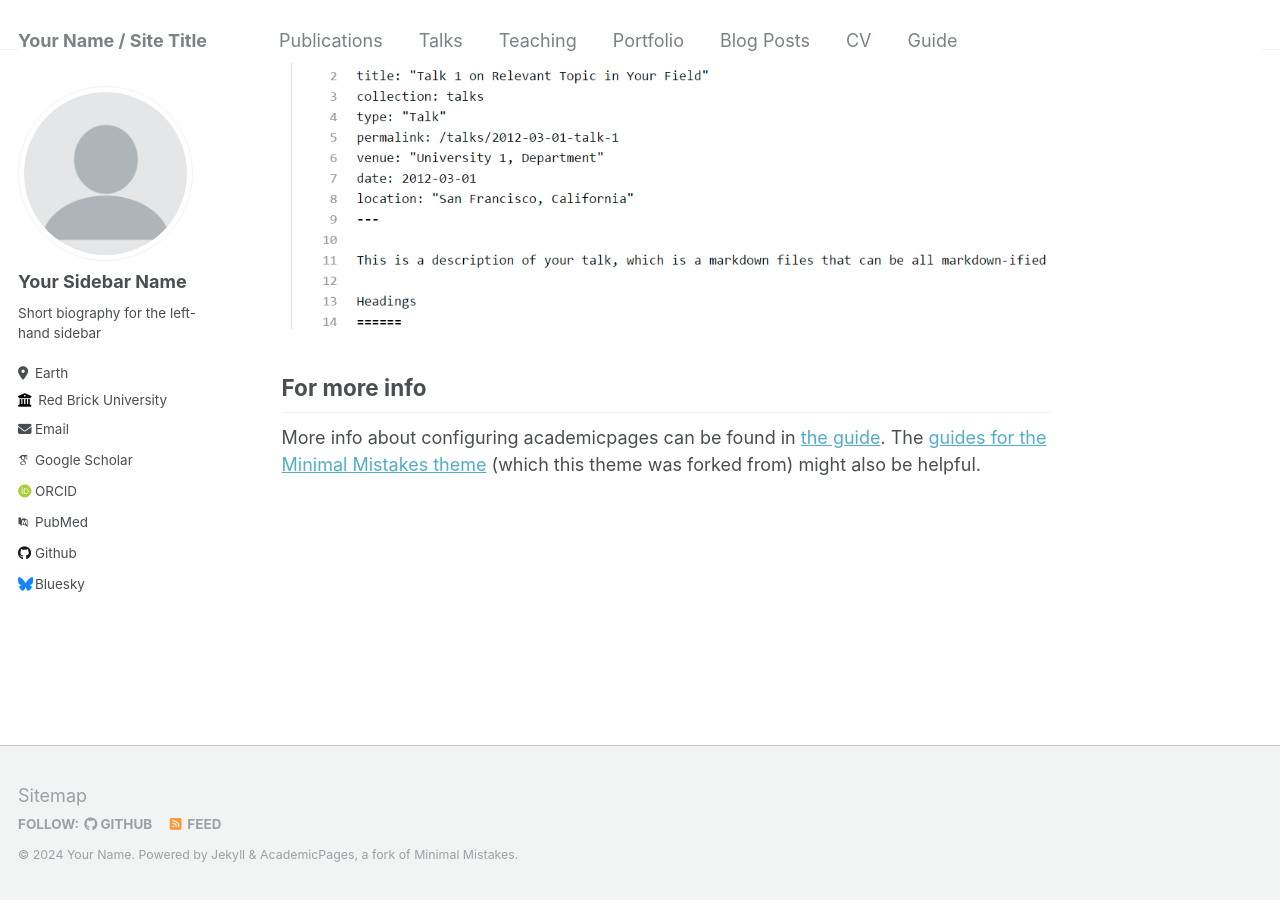
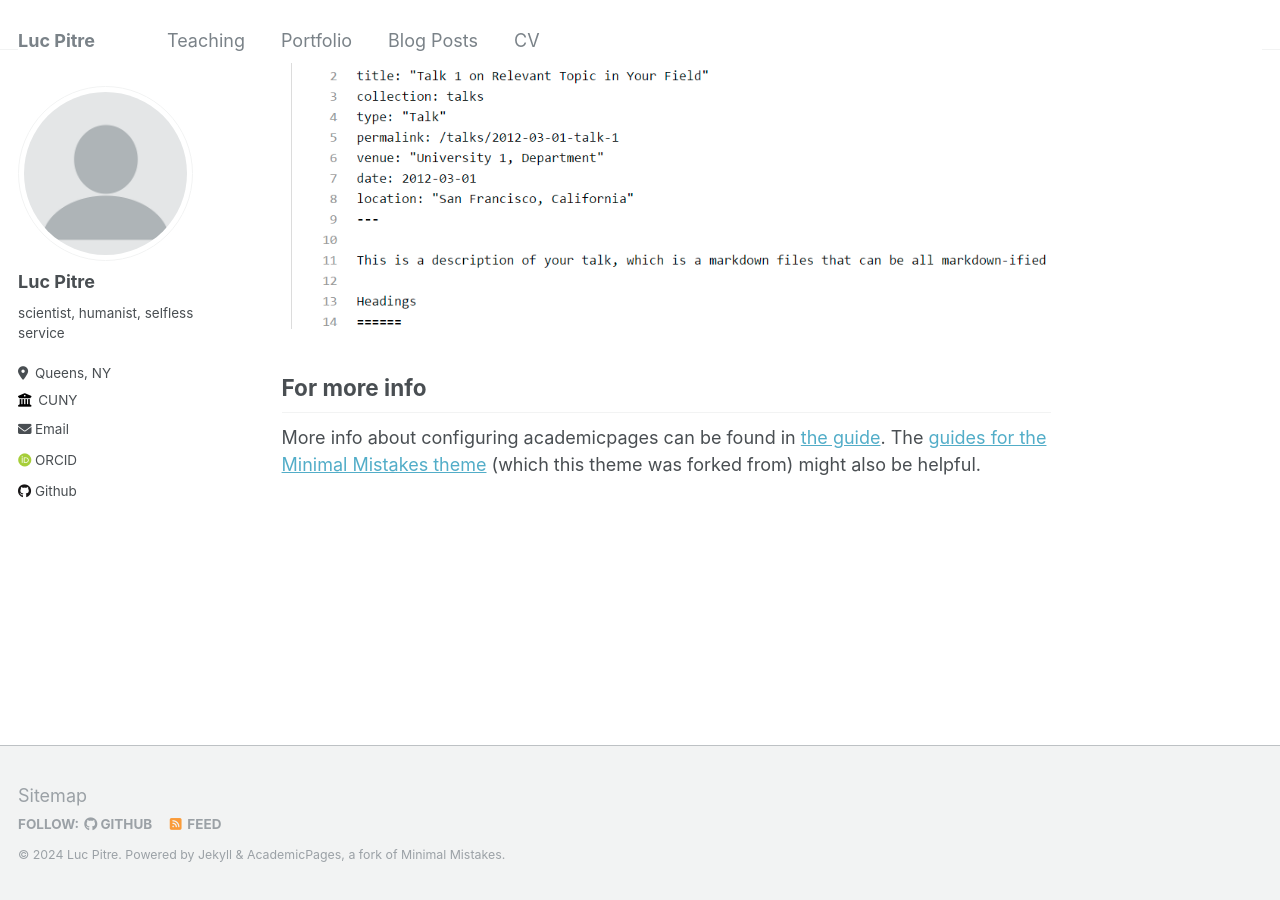
Before and after one commit to radicallyCurious/radicallyCurious.github.io, a Jekyll site: the page built from _pages/about.md, in a window 1280 px wide and 900 px high, scrolled down 2640 px. Built offline with Jekyll 4.4.1, drawn with Linux system fonts in a browser that asks for light colours; some web fonts are replaced.

Commit message:
minor updates

```diff
--- a/_config.yml
+++ b/_config.yml
@@ -8,10 +8,10 @@
 
 # Basic Site Settings
 locale                   : "en-US"
-title                    : "Your Name / Site Title"
+title                    : "Luc Pitre"
 title_separator          : "-"
-name                     : &name "Your Name"
-description              : &description "personal description"
+name                     : &name "Luc Pitre"
+description              : &description "description"
 url                      : https://academicpages.github.io # the base hostname & protocol for your site e.g. "https://mmistakes.github.io"
 baseurl                  : "" # the subpath of your site, e.g. "/blog"
 repository               : "academicpages/academicpages.github.io"
@@ -22,32 +22,32 @@ repository               : "academicpages/academicpages.github.io"
 author:
   # Biographic information
   avatar           : "profile.png"
-  name             : "Your Sidebar Name"
+  name             : "Luc Pitre"
   pronouns         : # example: "she/her"
-  bio              : "Short biography for the left-hand sidebar"
-  location         : "Earth"
-  employer         : "Red Brick University"
+  bio              : "scientist, humanist, selfless service"
+  location         : "Queens, NY"
+  employer         : "CUNY"
   uri              : # URL
-  email            : "none@example.org"
+  email            : "secrets_cliquey_06@icloud.com"
 
   # Academic websites
   arxiv            : # URL - Update with the correct link to your profile
-  googlescholar    : "https://scholar.google.com/citations?user=PS_CX0AAAAAJ"
+  googlescholar    : #"https://scholar.google.com/citations?user=PS_CX0AAAAAJ"
   impactstory      : # URL
-  orcid            : "http://orcid.org/yourorcidurl"
-  pubmed           : "https://www.ncbi.nlm.nih.gov/pubmed/?term=john+snow"
+  orcid            : "https://orcid.org/0009-0005-6731-7330"
+  pubmed           : #"https://www.ncbi.nlm.nih.gov/pubmed/?term=john+snow"
   researchgate     : # URL
 
   # Repositories and software development
   bitbucket        : # Username - Update with your username on the site
   codepen          : # Username
   dribbble         : # Username
-  github           : "academicpages"
+  github           : "https://github.com/radicallyCurious"
   kaggle           : # Username
   stackoverflow    : # User number or user number and name (i.e., use "1" or "1/jeff-atwood")
 
   # Social media
-  bluesky          : "bsky.app" # Replace this with you Bluesky username
+  bluesky          : #"bsky.app" # Replace this with you Bluesky username
   facebook         : # Username
   flickr           : # Username
   foursquare       : # Username
--- a/_data/navigation.yml
+++ b/_data/navigation.yml
@@ -1,11 +1,5 @@
 # main links links
 main:
-  - title: "Publications"
-    url: /publications/
-
-  - title: "Talks"
-    url: /talks/
-
   - title: "Teaching"
     url: /teaching/
 
@@ -17,6 +11,3 @@ main:
 
   - title: "CV"
     url: /cv/
-
-  - title: "Guide"
-    url: /markdown/
```
Also changed, not shown: 1 other file.
